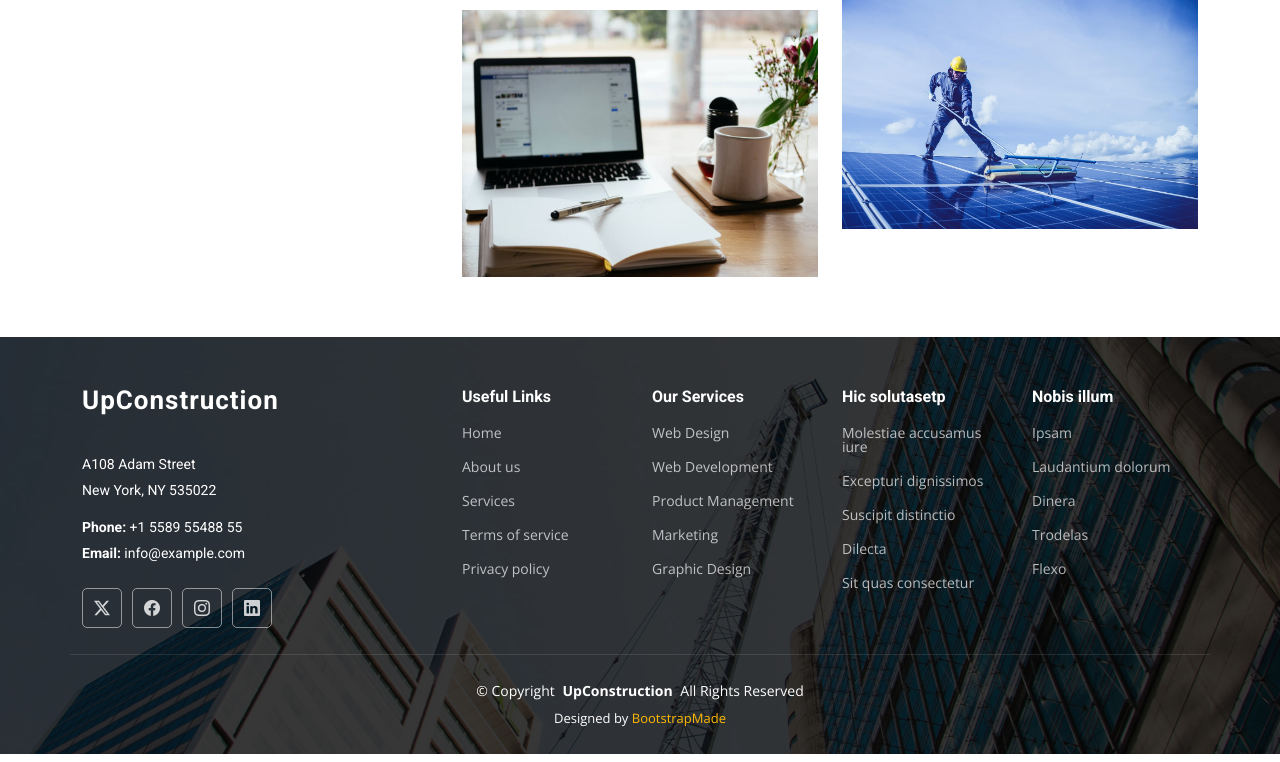
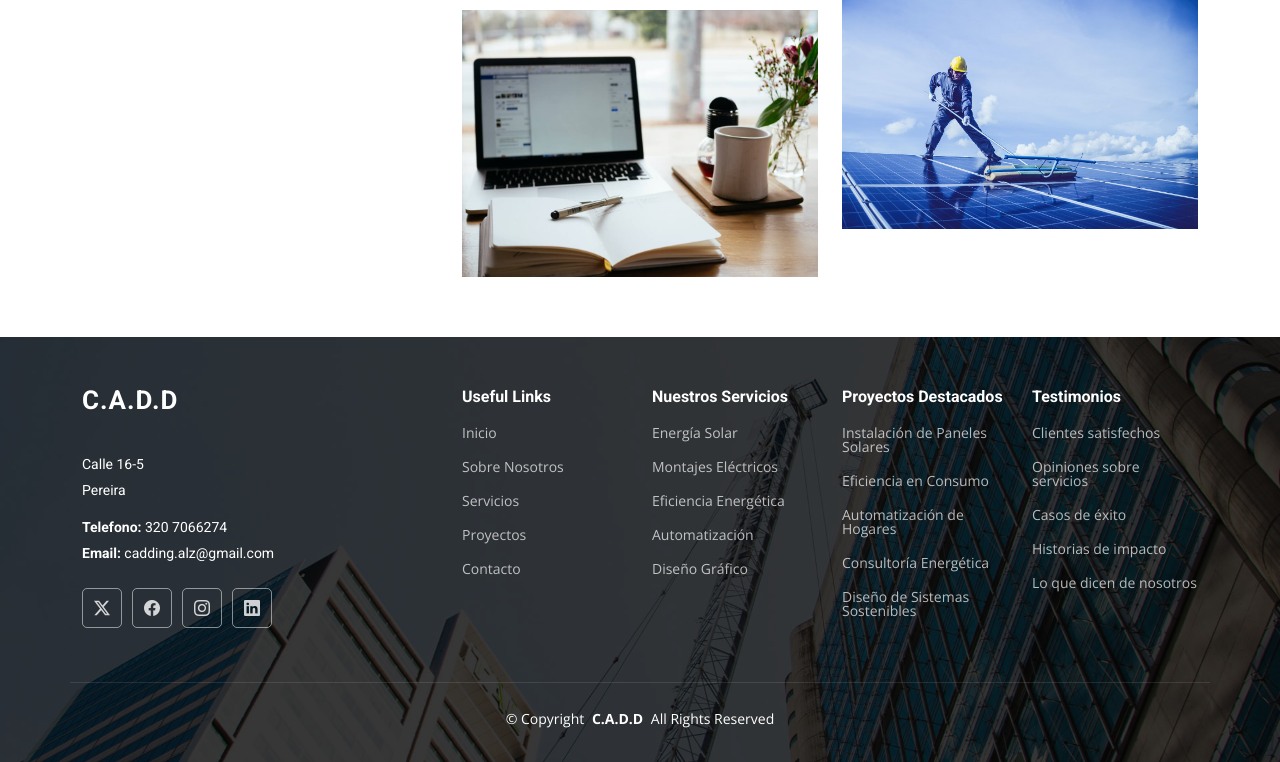
Before and after one commit to osirisinmortal/CADD-Web, a plain HTML site: page projects.html in a window 1280 px wide. Shown: the part 1278-2040 px from the top of the page. Drawn offline with nearby package versions, Linux system fonts and the light colour scheme.

Commit message:
icono y nuevas modificaciones

```diff
--- a/about.html
+++ b/about.html
@@ -9,8 +9,8 @@
   <meta name="keywords" content="">
 
   <!-- Favicons -->
-  <link href="assets/img/favicon.png" rel="icon">
-  <link href="assets/img/apple-touch-icon.png" rel="apple-touch-icon">
+  <link href="assets/img/LogoC.A.D.D.png" rel="icon">
+  <link href="assets/img/LogoC.A.D.D.png" rel="apple-touch-icon">
 
   <!-- Fonts -->
   <link href="https://fonts.googleapis.com" rel="preconnect">
--- a/projects.html
+++ b/projects.html
@@ -9,8 +9,8 @@
   <meta name="keywords" content="">
 
   <!-- Favicons -->
-  <link href="assets/img/favicon.png" rel="icon">
-  <link href="assets/img/apple-touch-icon.png" rel="apple-touch-icon">
+  <link href="assets/img/LogoC.A.D.D.png" rel="icon">
+  <link href="assets/img/LogoC.A.D.D.png" rel="apple-touch-icon">
 
   <!-- Fonts -->
   <link href="https://fonts.googleapis.com" rel="preconnect">
@@ -77,7 +77,7 @@
   <main class="main">
 
     <!-- Page Title -->
-    <div class="page-title dark-background" style="background-image: url(assets/img/page-title-bg.jpg);">
+    <div class="page-title dark-background" style="background-image: url(assets/img/panel-solar7.jpg);">
       <div class="container position-relative">
         <h1>Proyectos</h1>
         <nav class="breadcrumbs">
@@ -265,13 +265,13 @@
       <div class="row gy-4">
         <div class="col-lg-4 col-md-6 footer-about">
           <a href="index.html" class="logo d-flex align-items-center">
-            <span class="sitename">UpConstruction</span>
+            <span class="sitename">C.A.D.D</span>
           </a>
           <div class="footer-contact pt-3">
-            <p>A108 Adam Street</p>
-            <p>New York, NY 535022</p>
-            <p class="mt-3"><strong>Phone:</strong> <span>+1 5589 55488 55</span></p>
-            <p><strong>Email:</strong> <span>info@example.com</span></p>
+            <p>Calle 16-5</p>
+            <p>Pereira</p>
+            <p class="mt-3"><strong>Telefono:</strong> <span>320 7066274</span></p>
+            <p><strong>Email:</strong> <span>cadding.alz@gmail.com</span></p>
           </div>
           <div class="social-links d-flex mt-4">
             <a href=""><i class="bi bi-twitter-x"></i></a>
@@ -284,44 +284,44 @@
         <div class="col-lg-2 col-md-3 footer-links">
           <h4>Useful Links</h4>
           <ul>
-            <li><a href="#">Home</a></li>
-            <li><a href="#">About us</a></li>
-            <li><a href="#">Services</a></li>
-            <li><a href="#">Terms of service</a></li>
-            <li><a href="#">Privacy policy</a></li>
+            <li><a href="#">Inicio</a></li>
+            <li><a href="#">Sobre Nosotros</a></li>
+            <li><a href="#">Servicios</a></li>
+            <li><a href="#">Proyectos</a></li>
+            <li><a href="#">Contacto</a></li>
           </ul>
         </div>
 
         <div class="col-lg-2 col-md-3 footer-links">
-          <h4>Our Services</h4>
+          <h4>Nuestros Servicios</h4>
           <ul>
-            <li><a href="#">Web Design</a></li>
-            <li><a href="#">Web Development</a></li>
-            <li><a href="#">Product Management</a></li>
-            <li><a href="#">Marketing</a></li>
-            <li><a href="#">Graphic Design</a></li>
+            <li><a href="#">Energía Solar</a></li>
+            <li><a href="#">Montajes Eléctricos</a></li>
+            <li><a href="#">Eficiencia Energética</a></li>
+            <li><a href="#">Automatización</a></li>
+            <li><a href="#">Diseño Gráfico</a></li>
           </ul>
         </div>
 
         <div class="col-lg-2 col-md-3 footer-links">
-          <h4>Hic solutasetp</h4>
+          <h4>Proyectos Destacados</h4>
           <ul>
-            <li><a href="#">Molestiae accusamus iure</a></li>
-            <li><a href="#">Excepturi dignissimos</a></li>
-            <li><a href="#">Suscipit distinctio</a></li>
-            <li><a href="#">Dilecta</a></li>
-            <li><a href="#">Sit quas consectetur</a></li>
+            <li><a href="#">Instalación de Paneles Solares</a></li>
+            <li><a href="#">Eficiencia en Consumo</a></li>
+            <li><a href="#">Automatización de Hogares</a></li>
+            <li><a href="#">Consultoría Energética</a></li>
+            <li><a href="#">Diseño de Sistemas Sostenibles</a></li>
           </ul>
         </div>
 
         <div class="col-lg-2 col-md-3 footer-links">
-          <h4>Nobis illum</h4>
+          <h4>Testimonios</h4>
           <ul>
-            <li><a href="#">Ipsam</a></li>
-            <li><a href="#">Laudantium dolorum</a></li>
-            <li><a href="#">Dinera</a></li>
-            <li><a href="#">Trodelas</a></li>
-            <li><a href="#">Flexo</a></li>
+            <li><a href="#">Clientes satisfechos</a></li>
+            <li><a href="#">Opiniones sobre servicios</a></li>
+            <li><a href="#">Casos de éxito</a></li>
+            <li><a href="#">Historias de impacto</a></li>
+            <li><a href="#">Lo que dicen de nosotros</a></li>
           </ul>
         </div>
 
@@ -329,13 +329,9 @@
     </div>
 
     <div class="container copyright text-center mt-4">
-      <p>© <span>Copyright</span> <strong class="px-1 sitename">UpConstruction</strong> <span>All Rights Reserved</span></p>
+      <p>© <span>Copyright</span> <strong class="px-1 sitename">C.A.D.D</strong> <span>All Rights Reserved</span></p>
       <div class="credits">
-        <!-- All the links in the footer should remain intact. -->
-        <!-- You can delete the links only if you've purchased the pro version. -->
-        <!-- Licensing information: https://bootstrapmade.com/license/ -->
-        <!-- Purchase the pro version with working PHP/AJAX contact form: [buy-url] -->
-        Designed by <a href="https://bootstrapmade.com/">BootstrapMade</a>
+
       </div>
     </div>
 
```
Also changed, not shown: blog-details.html (+3 -9 lines), blog.html (+4 -10 lines), contact.html (+2 -2 lines), index.html (+5 -11 lines), project-details.html (+2 -2 lines), service-details.html (+6 -12 lines), services.html (+1 -1 lines), assets/img/LogoC.A.D.D.png (added), assets/img/panel-solar7.jpg (added).
